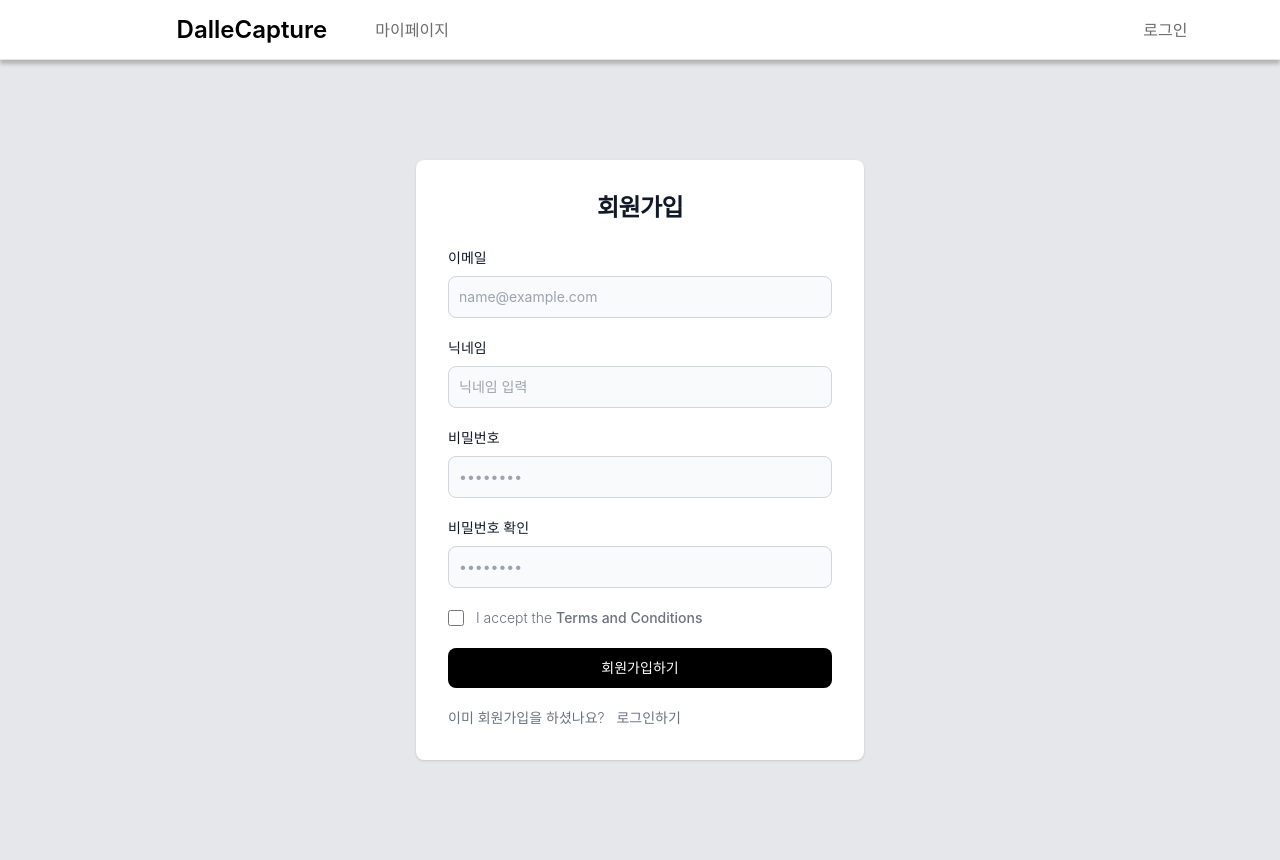
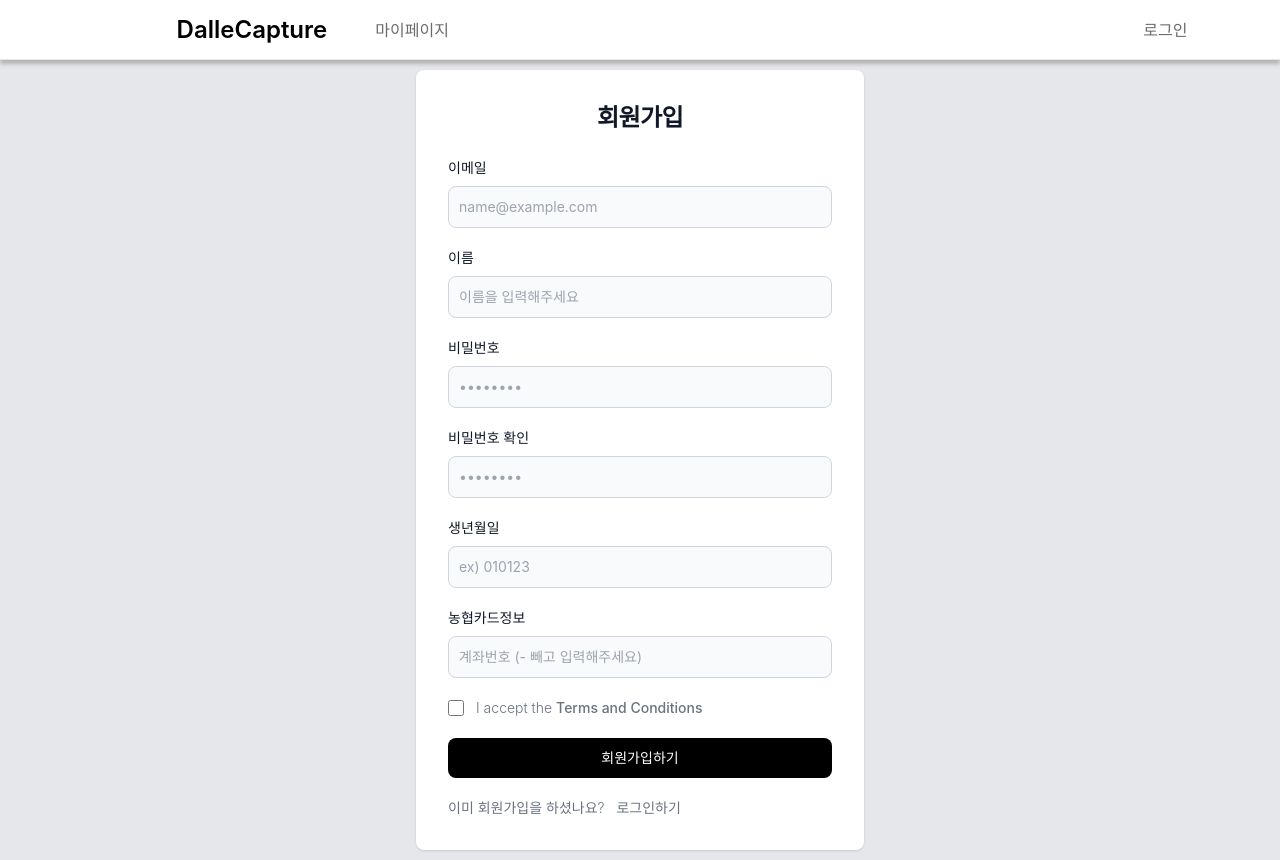
Before and after one commit to jiheunkim/Syncaton, a React (Create React App) app in the folder syncaton/: page /register in a window 1280 px wide. Built offline with nearby package versions, Linux system fonts and the light colour scheme; no server answers.

Commit message:
Register: 회원가입 api 추가

```diff
--- a/syncaton/src/components/pages/Register.js
+++ b/syncaton/src/components/pages/Register.js
@@ -2,6 +2,7 @@ import React, { useState } from 'react';
 import { auth, signOut } from "../../firebase-config";
 import { getAuth, createUserWithEmailAndPassword, updateProfile } from "firebase/auth";
 import { useNavigate } from 'react-router-dom';
+import axios from 'axios';
 import '../../App.css';
 
 
@@ -10,6 +11,8 @@ const Register = () => {
   const [email, setEmail] = useState('');
   const [password, setPassword] = useState('');
   const [name, setName] = useState('');
+  const [birth, setBirth] = useState('');
+  const [account, setAccount] = useState('');
   const [confirmPassword, setConfirmPassword] = useState('');
   const [errorMessage, setErrorMessage] = useState('');
 
@@ -29,6 +32,14 @@ const Register = () => {
 
   const handleNameChange = (e) => {
     setName(e.target.value);
+  };
+
+  const handleBirthChange = (e) => {
+    setBirth(e.target.value);
+  };
+
+  const handleAccountChange = (e) => {
+    setAccount(e.target.value);
   };
   // 에러 메시지 컴포넌트
 
@@ -51,6 +62,8 @@ const Register = () => {
     try {
       // Firebase Authentication을 사용하여 사용자 생성
       const userCredential = await createUserWithEmailAndPassword(auth, email, password);
+      const user = userCredential.user;
+      const uid = user.uid; // Firebase에서 생성된 UID
 
       // 사용자 이름 설정
       await updateProfile(userCredential.user, {
@@ -62,6 +75,22 @@ const Register = () => {
     navigate('/sign-up');
 
       // 회원가입 성공 시 리다이렉트 또는 다른 작업 수행
+      const postData = {
+        fields: {
+          id: uid, // Firebase에서 생성된 UID
+          name: name, // 사용자가 입력한 이름
+          account: account, // 사용자가 입력한 계좌 정보
+        }
+      };
+
+      axios.post('back-end api link', postData)
+      .then(response => {
+        // POST 요청이 성공한 경우의 처리
+        console.log('success to send info');
+      })
+      .catch(error => {
+        console.error('Error fetching data:', error);
+      });
 
     } catch (error) {
       console.error('회원가입 실패:', error);
@@ -84,9 +113,9 @@ const Register = () => {
                   className="bg-gray-50 border border-gray-300 text-gray-900 sm:text-sm rounded-lg focus:ring-primary-600 focus:border-primary-600 block w-full p-2.5 dark:bg-gray-700 dark:border-gray-600 dark:placeholder-gray-400 dark:text-white dark:focus:ring-blue-500 dark:focus:border-blue-500" placeholder="name@example.com" required="" />
                 </div>
                 <div>
-                  <label htmlFor="name" className="block mb-2 text-sm font-medium text-gray-900 dark:text-white">닉네임</label>
+                  <label htmlFor="name" className="block mb-2 text-sm font-medium text-gray-900 dark:text-white">이름</label>
                   <input type="text" name="name" id="name" value={name} onChange={handleNameChange}
-                  className="bg-gray-50 border border-gray-300 text-gray-900 sm:text-sm rounded-lg focus:ring-primary-600 focus:border-primary-600 block w-full p-2.5 dark:bg-gray-700 dark:border-gray-600 dark:placeholder-gray-400 dark:text-white dark:focus:ring-blue-500 dark:focus:border-blue-500" placeholder="닉네임 입력" required="" />
+                  className="bg-gray-50 border border-gray-300 text-gray-900 sm:text-sm rounded-lg focus:ring-primary-600 focus:border-primary-600 block w-full p-2.5 dark:bg-gray-700 dark:border-gray-600 dark:placeholder-gray-400 dark:text-white dark:focus:ring-blue-500 dark:focus:border-blue-500" placeholder="이름을 입력해주세요" required="" />
                 </div>
                 <div>
                   <label htmlFor="password" className="block mb-2 text-sm font-medium text-gray-900 dark:text-white">비밀번호</label>
@@ -99,6 +128,16 @@ const Register = () => {
                   className="bg-gray-50 border border-gray-300 text-gray-900 sm:text-sm rounded-lg focus:ring-primary-600 focus:border-primary-600 block w-full p-2.5 dark:bg-gray-700 dark:border-gray-600 dark:placeholder-gray-400 dark:text-white dark:focus:ring-blue-500 dark:focus:border-blue-500" required="" />
                   {/* 에러 메시지 표시 */}
                   {errorMessage && <ErrorMessage message={errorMessage} />}
+                </div>
+                <div>
+                  <label htmlFor="birth" className="block mb-2 text-sm font-medium text-gray-900 dark:text-white">생년월일</label>
+                  <input type="text" name="birth" id="birth" value={birth} onChange={handleBirthChange}
+                  className="bg-gray-50 border border-gray-300 text-gray-900 sm:text-sm rounded-lg focus:ring-primary-600 focus:border-primary-600 block w-full p-2.5 dark:bg-gray-700 dark:border-gray-600 dark:placeholder-gray-400 dark:text-white dark:focus:ring-blue-500 dark:focus:border-blue-500" placeholder="ex) 010123" required="" />
+                </div>
+                <div>
+                  <label htmlFor="account" className="block mb-2 text-sm font-medium text-gray-900 dark:text-white">농협카드정보</label>
+                  <input type="text" name="account" id="account" value={account} onChange={handleAccountChange}
+                  className="bg-gray-50 border border-gray-300 text-gray-900 sm:text-sm rounded-lg focus:ring-primary-600 focus:border-primary-600 block w-full p-2.5 dark:bg-gray-700 dark:border-gray-600 dark:placeholder-gray-400 dark:text-white dark:focus:ring-blue-500 dark:focus:border-blue-500" placeholder="계좌번호 (- 빼고 입력해주세요)" required="" />
                 </div>
                 <div className="flex items-start">
                   <div className="flex items-center h-5">
```
